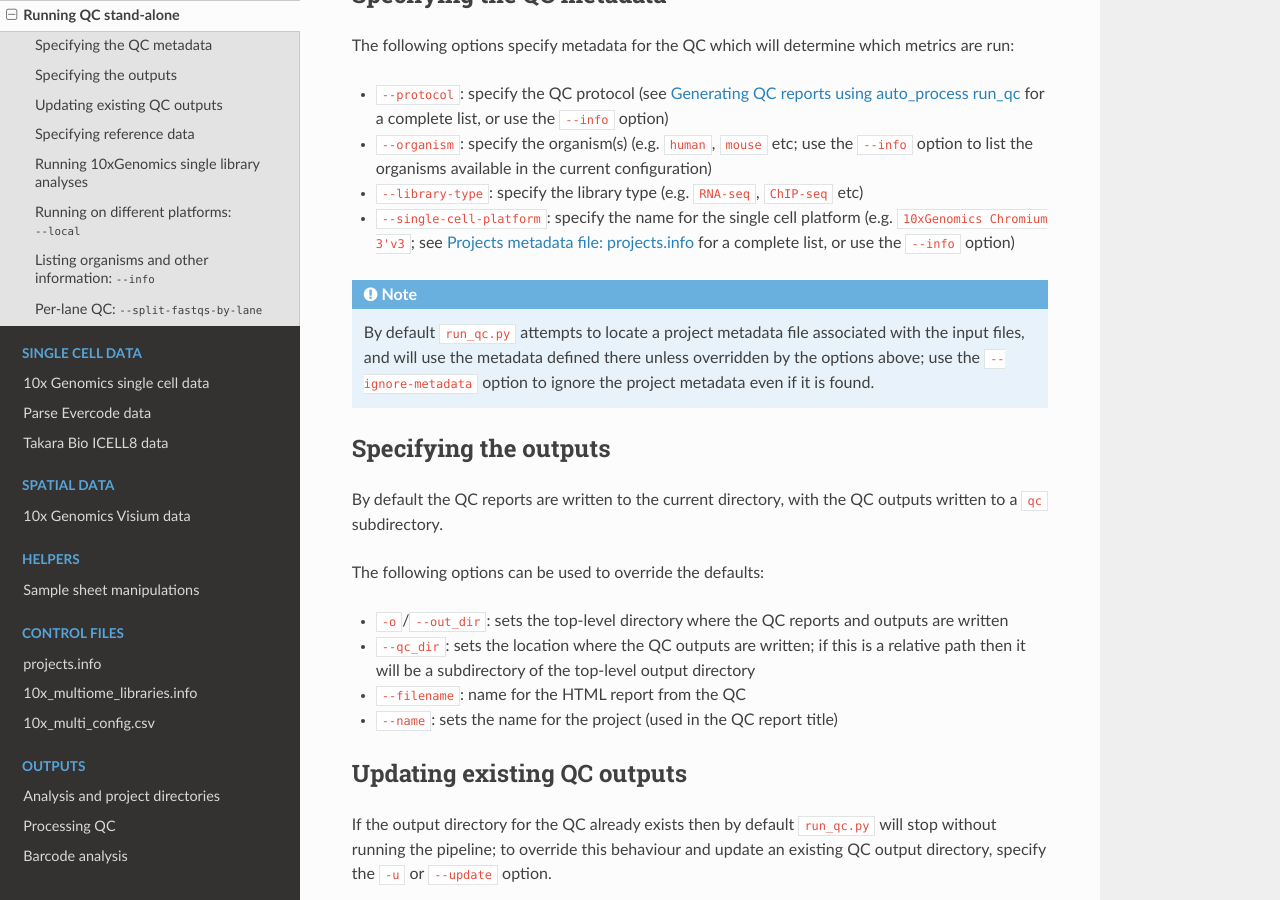
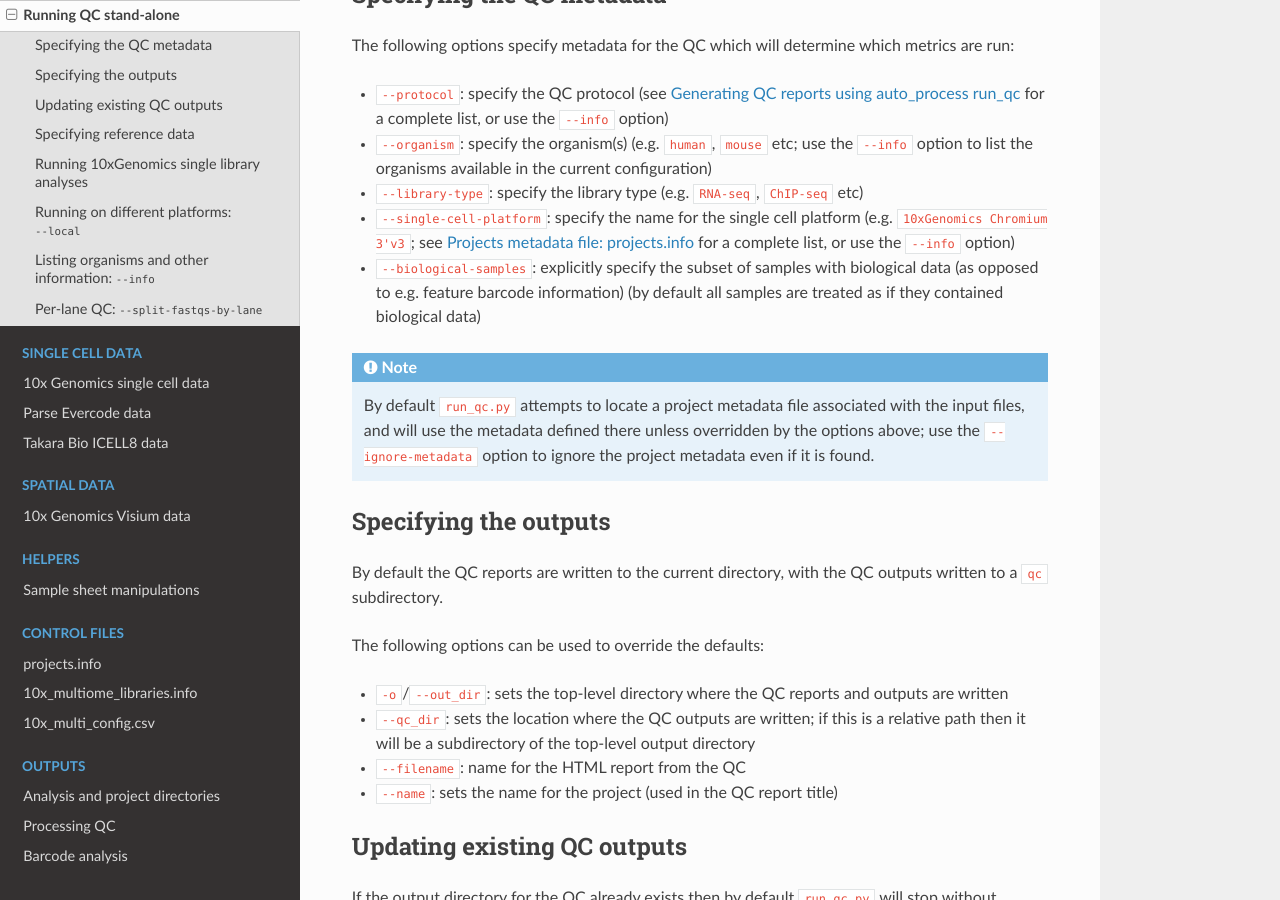
Before and after one commit to fls-bioinformatics-core/auto_process_ngs, a Sphinx documentation site: the page built from docs/source/using/run_qc_standalone.rst, in a window 1280 px wide and 900 px high, scrolled down 991 px. Built offline with Sphinx 7.4.7 and the Read the Docs theme 2.0.0, drawn with Linux system fonts in a browser that asks for light colours.

Commit message:
Update documentation for standalone QC pipeline.

```diff
--- a/docs/source/using/run_qc_standalone.rst
+++ b/docs/source/using/run_qc_standalone.rst
@@ -61,6 +61,10 @@ determine which metrics are run:
   cell platform (e.g. ``10xGenomics Chromium 3'v3``; see
   :doc:`../control_files/projects_info` for a complete list,
   or use the ``--info`` option)
+* ``--biological-samples``: explicitly specify the subset of
+  samples with biological data (as opposed to e.g. feature
+  barcode information) (by default all samples are treated as
+  if they contained biological data)
 
 .. note::
 
```
